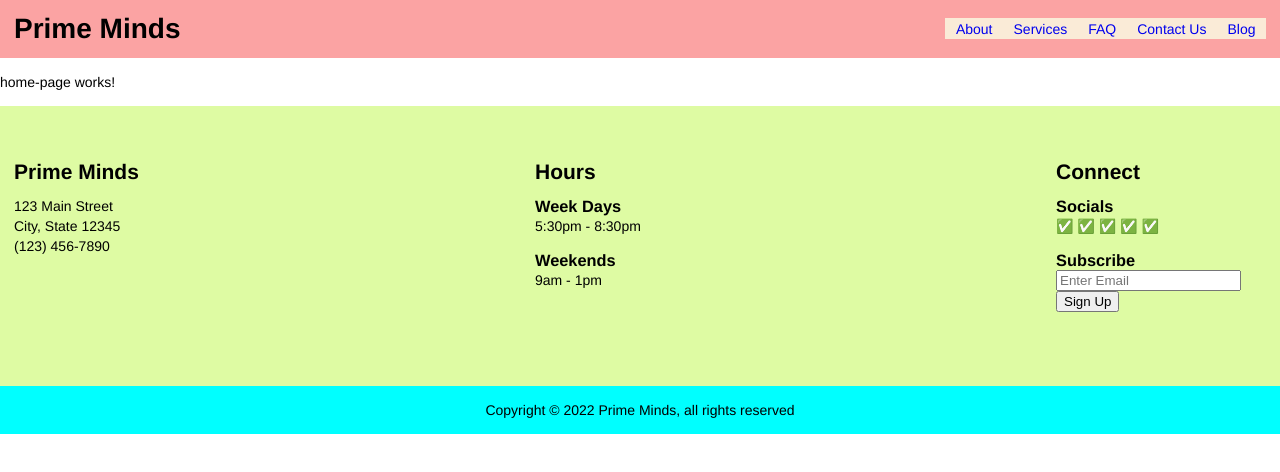
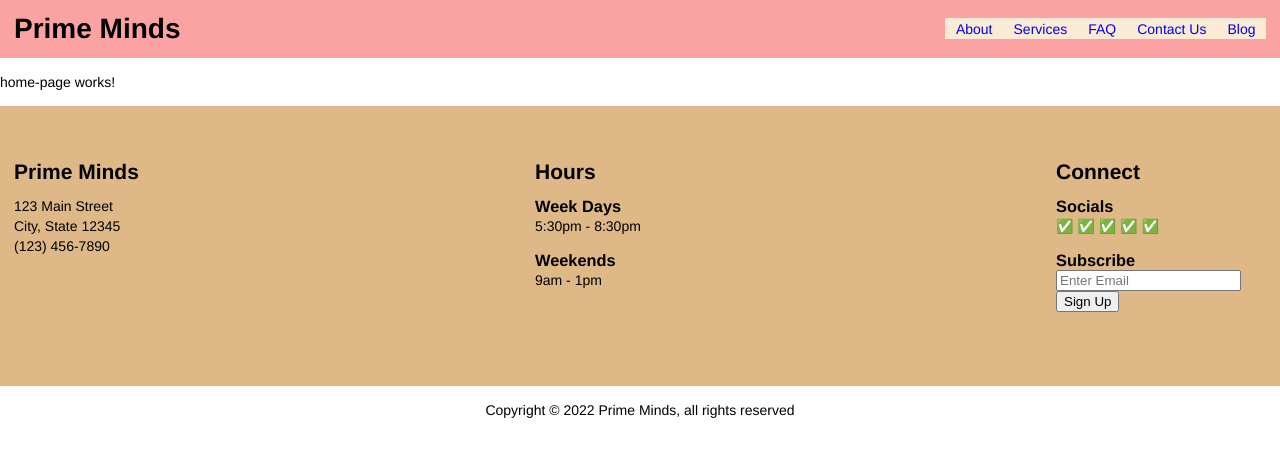
Before and after one commit to gohopventure/prime-minds, an Angular app: page /home in a window 1280 px wide. Shown: the top 472 px of the page. Built offline with nearby package versions, Linux system fonts and the light colour scheme.

Commit message:
Updates background color

```diff
--- a/src/app/components/copyright-banner/copyright-banner.component.css
+++ b/src/app/components/copyright-banner/copyright-banner.component.css
@@ -2,5 +2,5 @@
     display: flex;
     flex-direction: row;
     justify-content: center;
-    background-color: aqua;
+    background-color:white;
 }
--- a/src/app/components/footer/footer.component.css
+++ b/src/app/components/footer/footer.component.css
@@ -5,7 +5,7 @@
     justify-content: space-between;
     min-height: 20em;
     padding: 0 1em;
-    background-color: rgb(222, 251, 163);
+    background-color:burlywood;
 }
 
 @media only screen and (max-width: 700px) {
```
